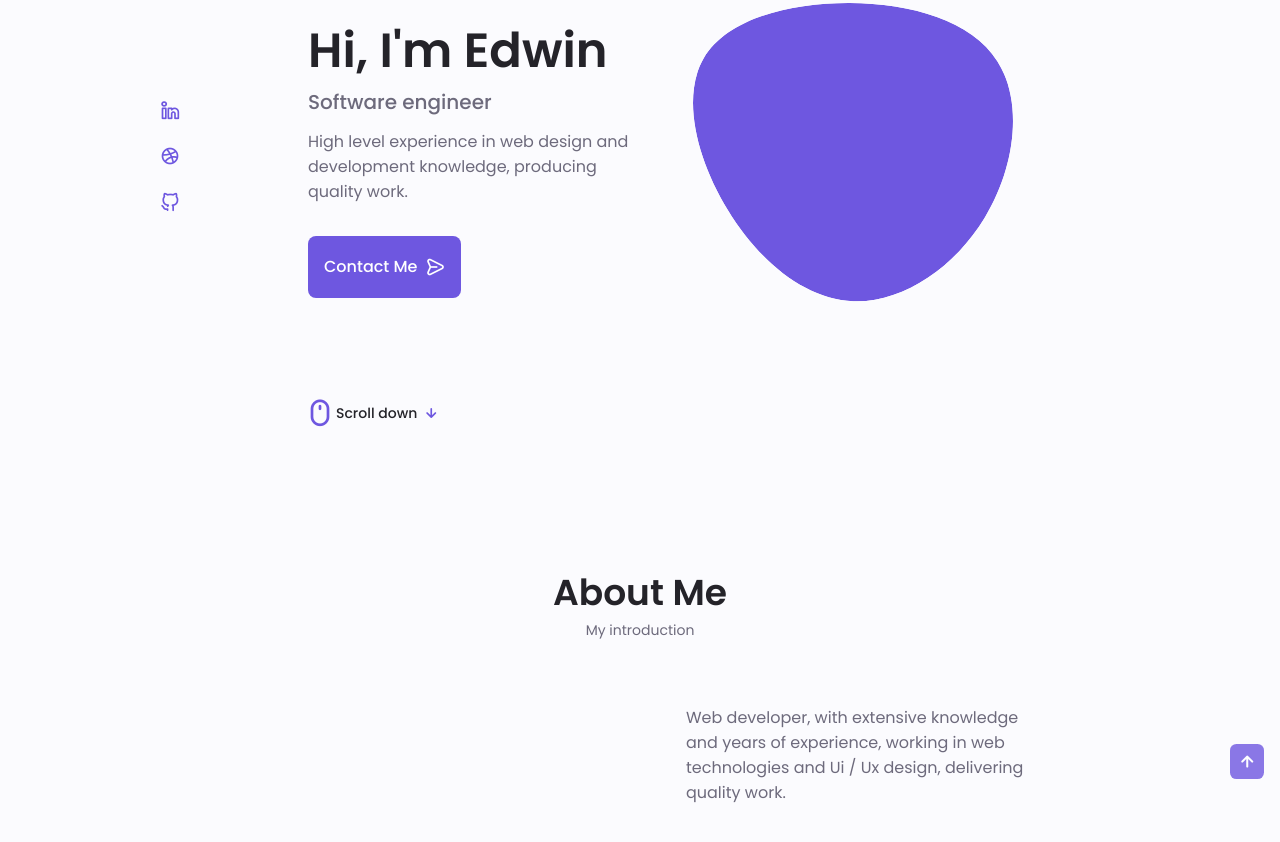
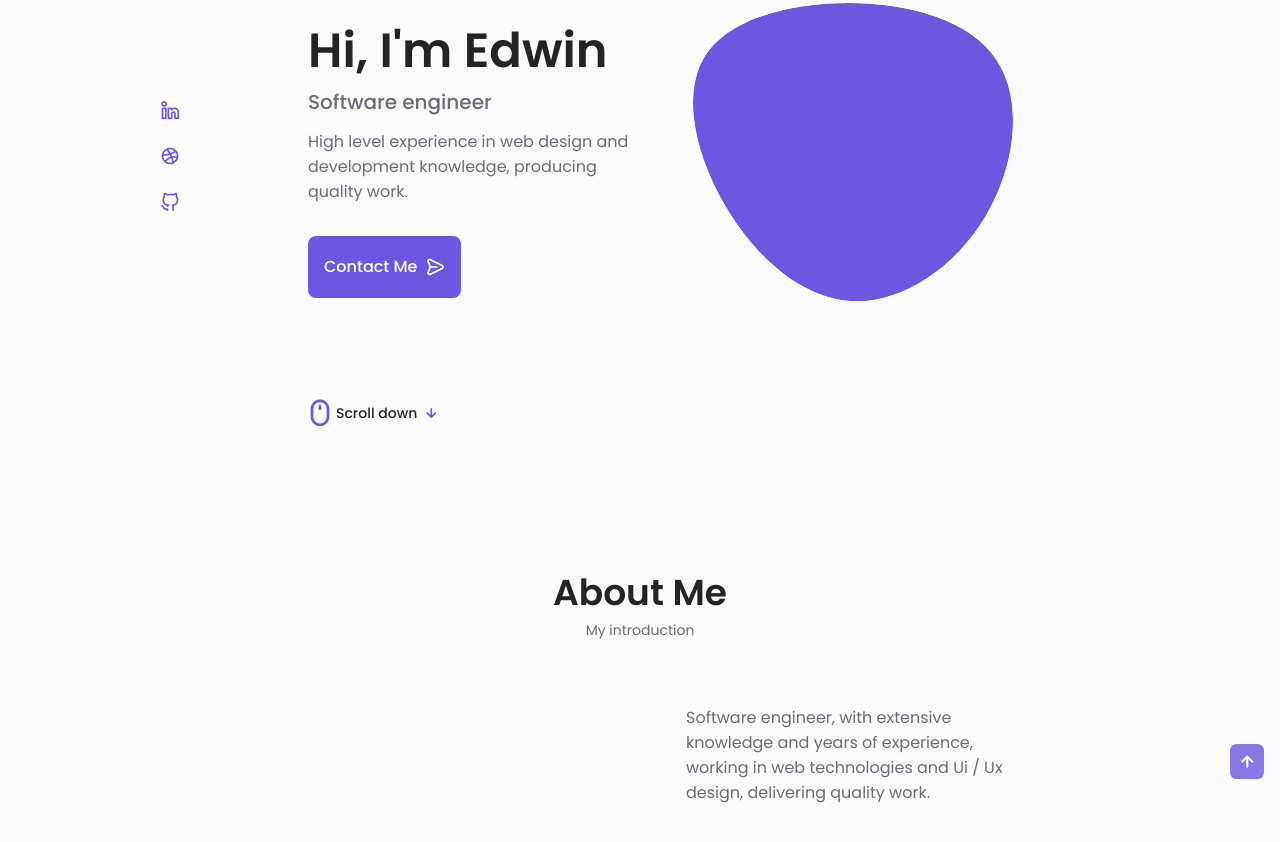
Before and after one commit to e-guerrero/e-guerrero.github.io, a plain HTML site: page index.html in a window 1280 px wide. Shown: the part 181-1023 px from the top of the page. Drawn offline with nearby package versions, Linux system fonts and the light colour scheme; no server answers.

Commit message:
Edit text.

```diff
--- a/index.html
+++ b/index.html
@@ -151,7 +151,7 @@
                     <img src="assets/img/about.png" alt="" class="about__img">
 
                     <div class="about__data">
-                        <p class="about__description">Web developer, with extensive knowledge and years of
+                        <p class="about__description">Software engineer, with extensive knowledge and years of
                             experience, working in web technologies and Ui / Ux design, delivering quality work.
                         </p>
 
```
